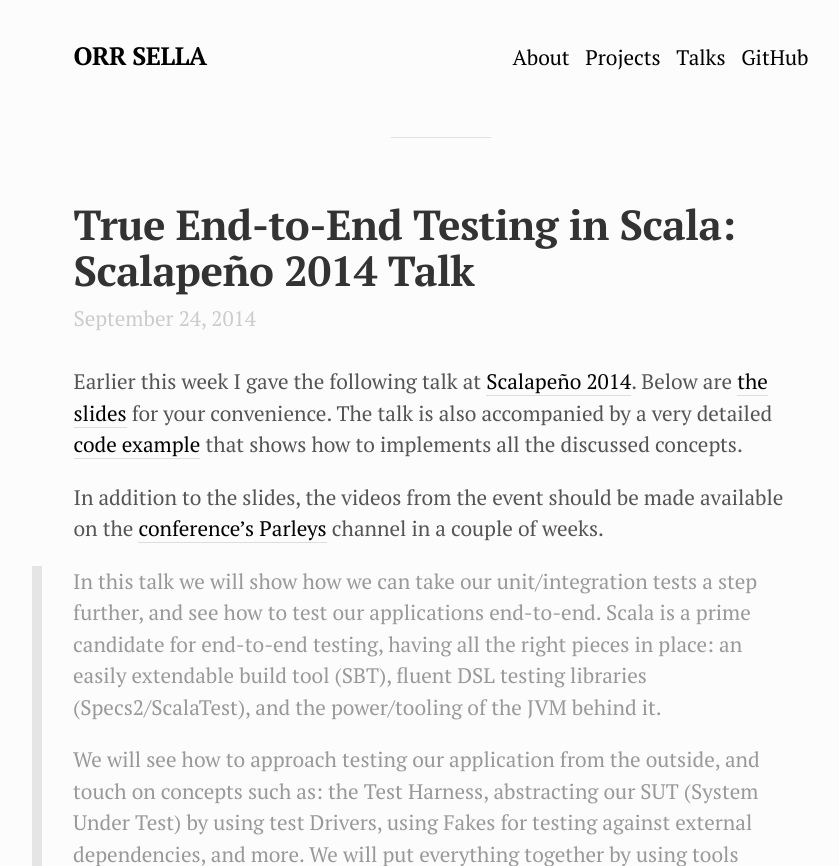
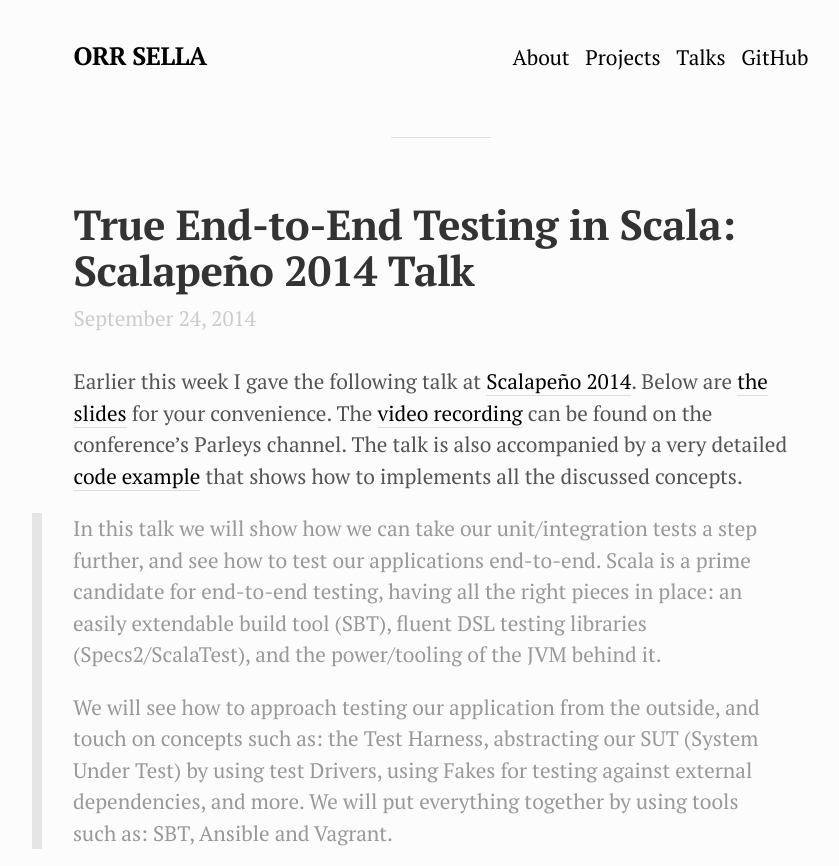
Before and after one commit to orrsella/orrsella.com, a Jekyll site: the page built from _posts/2014-09-24-true-end-to-end-testing-in-scala-scalapeno-2014-talk.md, in a window 1280 px wide, cut to the strip 0-866 px from the top of the page. Shown: the whole strip, without its empty margins (199-1038 px from the left). Built offline with Jekyll 4.4.1, drawn with Linux system fonts in a browser that asks for light colours.

Commit message:
Add end-to-end talk video link

```diff
--- a/_posts/2014-09-24-true-end-to-end-testing-in-scala-scalapeno-2014-talk.md
+++ b/_posts/2014-09-24-true-end-to-end-testing-in-scala-scalapeno-2014-talk.md
@@ -3,9 +3,7 @@ layout: post
 title:  "True End-to-End Testing in Scala: Scalapeño 2014 Talk"
 ---
 
-Earlier this week I gave the following talk at [Scalapeño 2014](http://www.scalapeno.org.il/#!orr-sella/czmu). Below are [the slides](http://www.slideshare.net/orrsella/scala-e2etesting) for your convenience. The talk is also accompanied by a very detailed [code example](https://github.com/orrsella/scala-e2e-testing) that shows how to implements all the discussed concepts.
-
-In addition to the slides, the videos from the event should be made available on the [conference's Parleys](https://parleys.com/channel/539710f3e4b0147a70b7e249/presentations?sort=date&state=public) channel in a couple of weeks.
+Earlier this week I gave the following talk at [Scalapeño 2014](http://www.scalapeno.org.il/#!orr-sella/czmu). Below are [the slides](https://speakerdeck.com/orrsella/true-end-to-end-testing-in-scala) for your convenience. The [video recording](https://www.parleys.com/play/5460c793e4b0dab81f955667) can be found on the conference's Parleys channel. The talk is also accompanied by a very detailed [code example](https://github.com/orrsella/scala-e2e-testing) that shows how to implements all the discussed concepts.
 
 > In this talk we will show how we can take our unit/integration tests a step further, and see how to test our applications end-to-end. Scala is a prime candidate for end-to-end testing, having all the right pieces in place: an easily extendable build tool (SBT), fluent DSL testing libraries (Specs2/ScalaTest), and the power/tooling of the JVM behind it.
 >
```
Also changed, not shown: talks/index.md (+2 -0 lines).
